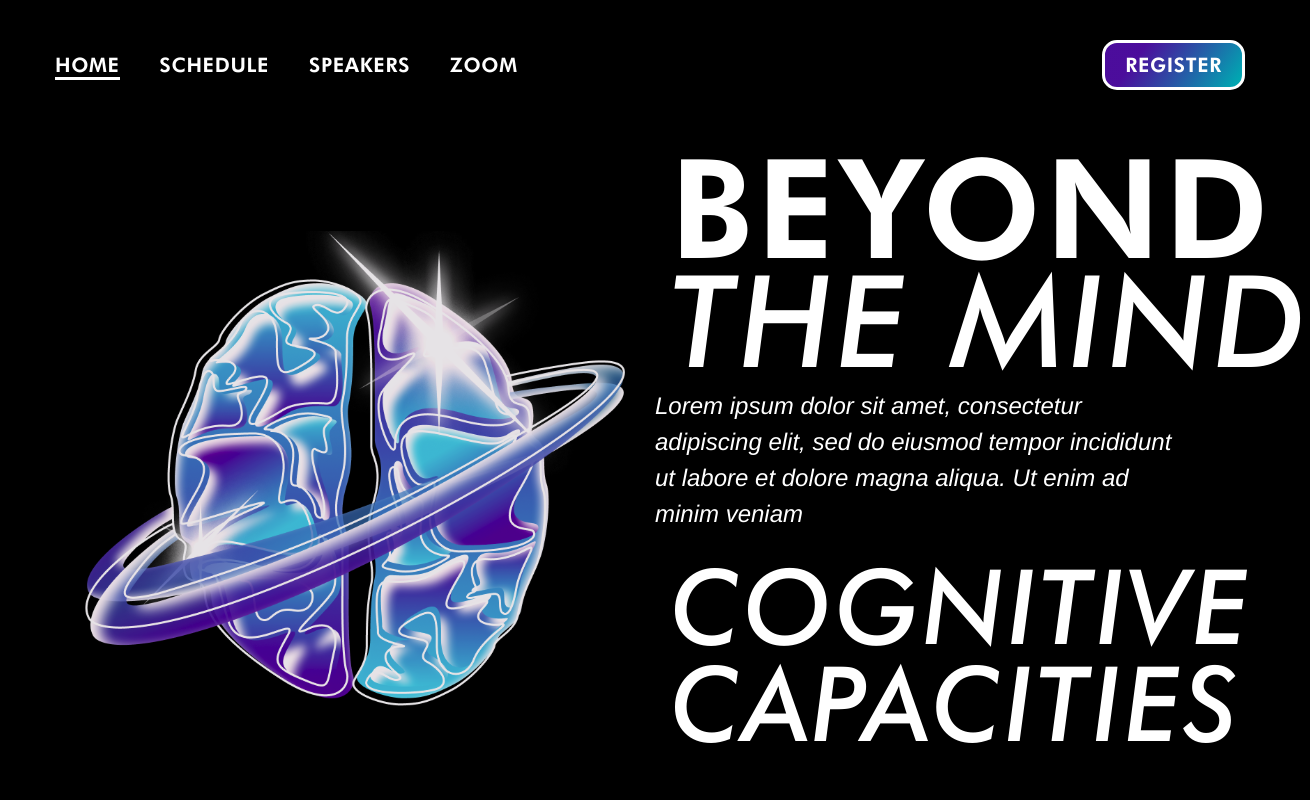
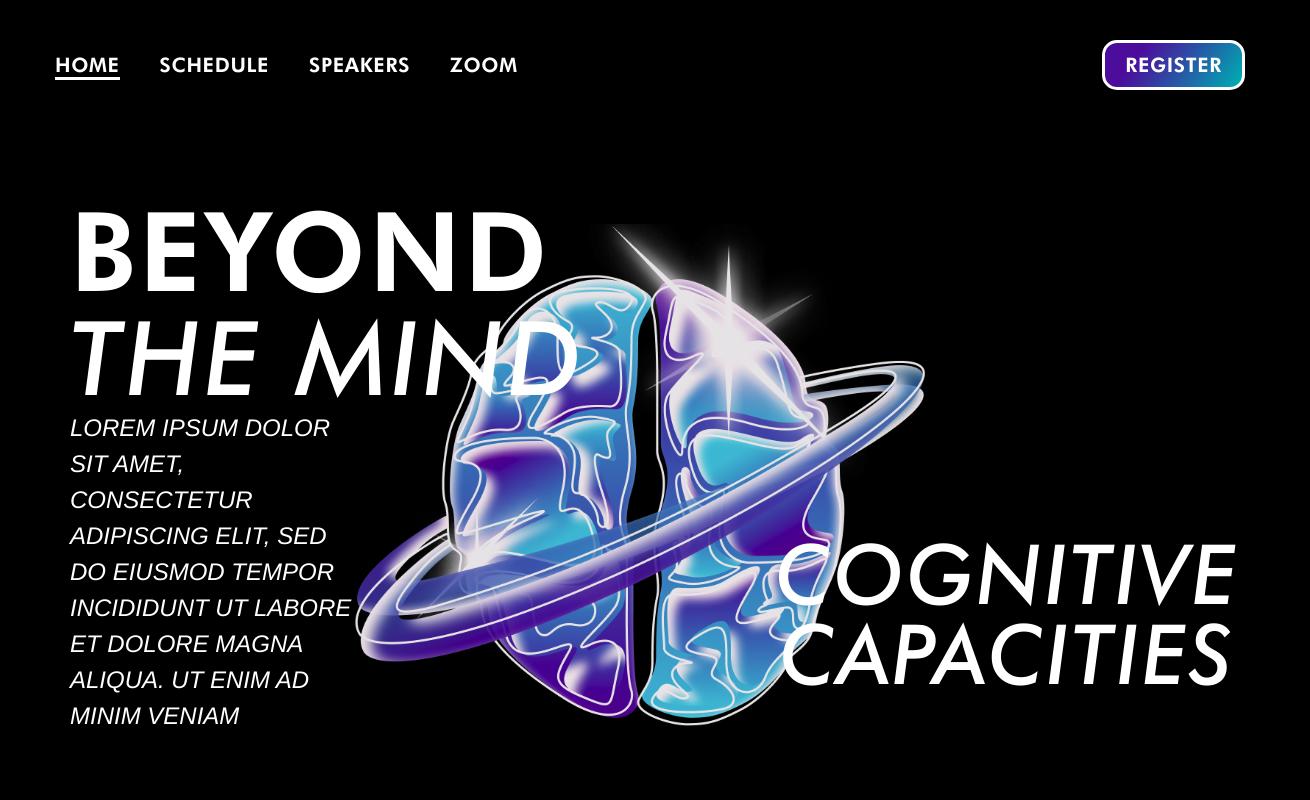
Before and after one commit to CSSA-UCSD/conference2023, a React (Create React App) app: page /#/ in a window 1280 px wide. Shown: the top 800 px of the page, 1310 px wide, since content can reach past the window. Built offline with nearby package versions, Linux system fonts and the light colour scheme.

Commit message:
adjusted theme and logo styling for designed screen width

```diff
--- a/src/components/components/Navbar.js
+++ b/src/components/components/Navbar.js
@@ -27,7 +27,7 @@ const Navbar = () => {
     }
 
     return (
-        <nav className="navbar mt-4">
+        <nav className="navbar my-4">
             <div className="container">
                 <div className="menu">
                     <ul className="nav">
--- a/src/components/pages/Home.js
+++ b/src/components/pages/Home.js
@@ -58,15 +58,19 @@ class Home extends React.Component {
 
         return (
             <div className="home container">
-                <div className="row py-5">
+                <div className="row flex-nowrap py-5 home-title">
+                    <div className="col-sm-3 p-0">
+                        <h1>Beyond</h1>
+                        <h1 className="text-nowrap ital" style={{ fontSize: '103px'}}>
+                            The Mind
+                        </h1>
+                        <p><i>Lorem ipsum dolor sit amet, consectetur adipiscing elit, sed do eiusmod tempor incididunt ut labore et dolore magna aliqua. Ut enim ad minim veniam </i></p>
+                    </div>
                     <div className="home-img col-sm-6 d-flex align-items-center">
                         <img src={IconSVG} alt="conference icon" />
                     </div>
-                    <div className="home-title col-sm-6 ">
-                        <h1>Beyond</h1>
-                        <h1><span className="nowrap"><span className="ital">The Mind</span></span></h1>
-                        <p><i>Lorem ipsum dolor sit amet, consectetur adipiscing elit, sed do eiusmod tempor incididunt ut labore et dolore magna aliqua. Ut enim ad minim veniam </i></p>
-                        <h1><span className="ital" id="subhead"> Cognitive Capacities </span></h1>
+                    <div className="col-sm-3 p-0 d-flex align-items-end">
+                        <h1 className="text-center ital" id="subhead">Cognitive Capacities</h1>
                     </div>
                 </div>
 
--- a/src/style/base/_base.scss
+++ b/src/style/base/_base.scss
@@ -49,6 +49,14 @@ $gradient-w-5: #F48D54;
 body {
     background: black;
     color: $primary-dark;
+}
+
+// adjust max container size
+.container {
+    // Large devices (desktops)
+    @media (min-width: 1400px) {
+        max-width: 1320px;
+    }
 }
 
 // type scale
--- a/src/style/pages/_home.scss
+++ b/src/style/pages/_home.scss
@@ -37,9 +37,6 @@ h3 {
 */
 
 /* Styling for Schedule Section */
-.home {
-
-}
 
 
 /* Styling for Speakers Section */
@@ -76,7 +73,7 @@ h3 {
 
 .home {
     p {
-        font-size: 24px;
+        font-size: 1.2rem;
     }
 
     &-section {
@@ -95,25 +92,25 @@ h3 {
 
     // main header with conference title
     &-title {
+        font-family: $header-font;
+        text-transform: uppercase;
+
         h1 {
-            font-family: $header-font;
-            font-size: 6.9rem;
-            line-height: 84px;
+            font-size: 5.5rem;
+            line-height: 5.5rem;
             letter-spacing: 0.03em;
-        }
-        .nowrap {
-            white-space: nowrap;
+            width: fit-content;
+            padding: 0;
         }
         .ital {
             line-height: 84px;
-            letter-spacing: 0.03em;
         }
         #subhead {
-            font-size: 5.2rem;
+            font-size: 4.15rem;
+            line-height: 4rem;
+            margin-left: -7.5rem;
+            padding-bottom: 2.5rem;
         }
-
-
-
 
         /*
         @keyframes color-change {
@@ -181,6 +178,9 @@ h3 {
         */
     }
     &-img {
+        z-index: -1;
+        padding: 0;
+        // margin-left: -4.5rem;
         img {
             width: inherit;
         }
```
